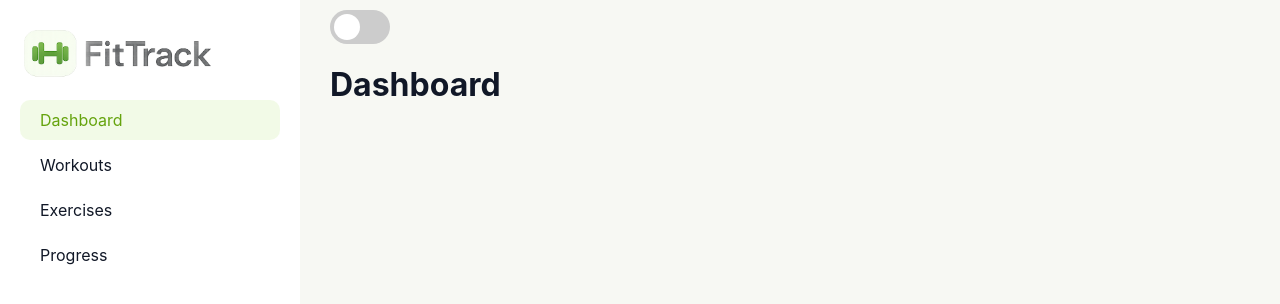
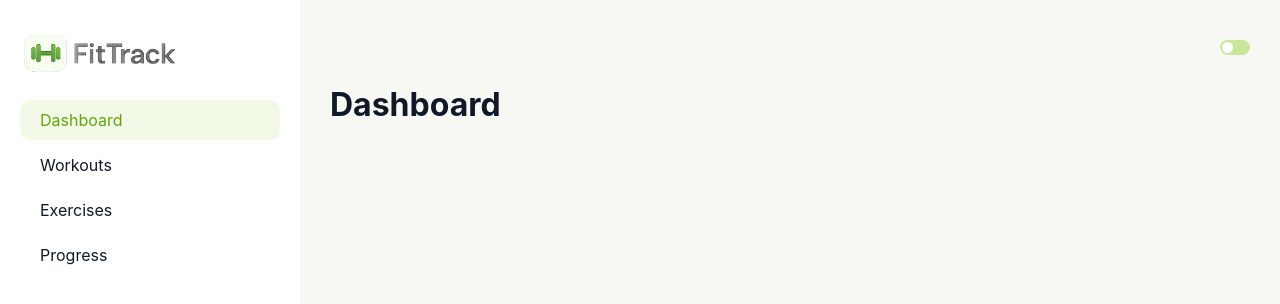
Before and after one commit to Tarantil/fittrack, a React (Vite) app: page / in a window 1280 px wide. Shown: the top 304 px of the page. Built offline with nearby package versions, Linux system fonts and the light colour scheme.

Commit message:
Worked with styles

```diff
--- /dev/null
+++ b/src/components/MainNavigation.module.css
@@ -0,0 +1,7 @@
+.header{
+    display: flex;
+    gap: 15px;
+    justify-content: flex-end;
+    align-items: center;
+    margin-bottom: 30px;
+}
--- a/src/components/MainNavigation.tsx
+++ b/src/components/MainNavigation.tsx
@@ -1,11 +1,11 @@
-import { NavLink } from "react-router-dom"
 import ToggleButton from "./ToggleButton";
+import classes from "./MainNavigation.module.css";
 type MainNavigationProps={
     onSetMode:()=>void
 };
 export default function MainNavigation({onSetMode}:MainNavigationProps){
     return (
-        <header>
+        <header className={classes.header}>
             <ToggleButton name="mode" onClick={onSetMode}/>
         </header>
     );
--- a/src/components/Sidebar.tsx
+++ b/src/components/Sidebar.tsx
@@ -1,11 +1,16 @@
 import { Link, NavLink } from "react-router-dom";
 import logo from "../assets/logo-dark.png";
+import logoLight from "../assets/logo.png";
 import classes from "./Sidebar.module.css";
-export default function Sidebar(){
+type SidebarProps = {
+    darkMode: boolean
+}
+export default function Sidebar({darkMode}:SidebarProps){
     return (
         <aside className={classes.sidebar}>
             <Link to='/'>
-                <img src={logo} alt="Logo" className={classes.logo}/>
+                {darkMode && <img src={logoLight} alt="Logo" className={classes.logo}/>}
+                {!darkMode && <img src={logo} alt="Logo" className={classes.logo}/>}
             </Link>
             <ul className={classes.nav}>
                 <li><NavLink to='/' className={({isActive})=>isActive?classes.active:undefined}>Dashboard</NavLink></li>
--- a/src/components/ToggleButton.module.css
+++ b/src/components/ToggleButton.module.css
@@ -1,7 +1,7 @@
 .toggle-button{
     position: relative;
-    width: 60px;
-    height: 34px;
+    width: 30px;
+    height: 15px;
     display: block;
 }
 .toggle-button input{
@@ -16,25 +16,25 @@
     width: 100%;
     height: 100%;
     border-radius: 100px;
-    background-color: #ccc;
+    background: rgb(from var(--color-primary) r g b / 40%);
 }
 .slider::before{
     content: '';
     position: absolute;
-    height: 26px;
-    width: 26px;
-    left: 4px;
-    bottom: 4px;
+    height: 11px;
+    width: 11px;
+    left: 2px;
+    bottom: 2px;
     border-radius: 100%;
     background-color: #fff;
     -webkit-transition: .4s;
     transition: .4s;
 }
 .toggle-button input:checked + .slider::before{
-    -webkit-transform: translateX(26px);
-    -ms-transform: translateX(26px);
-    transform: translateX(26px);
+    -webkit-transform: translateX(15px);
+    -ms-transform: translateX(15px);
+    transform: translateX(15px);
 }
 .toggle-button input:checked + .slider{
-    background-color: #2196F3;
+    background-color: var(--color-primary);
 }
--- a/src/pages/Root.module.css
+++ b/src/pages/Root.module.css
@@ -1,4 +1,4 @@
 .main{
     margin-left: 300px;
-    padding: 10px 30px;
+    padding: 40px 30px;
 }
--- a/src/pages/Root.tsx
+++ b/src/pages/Root.tsx
@@ -12,7 +12,7 @@ export default function RootLayout(){
 
     return (
         <div className="app" data-theme={darkMode?"dark":undefined}>
-                <Sidebar />
+                <Sidebar darkMode={darkMode}/>
                 <div className={classes.main}>
                     <MainNavigation onSetMode={modeHandler}/>
                     <Outlet />
```
Also changed, not shown: src/assets/logo-dark.png, src/assets/logo.png.
